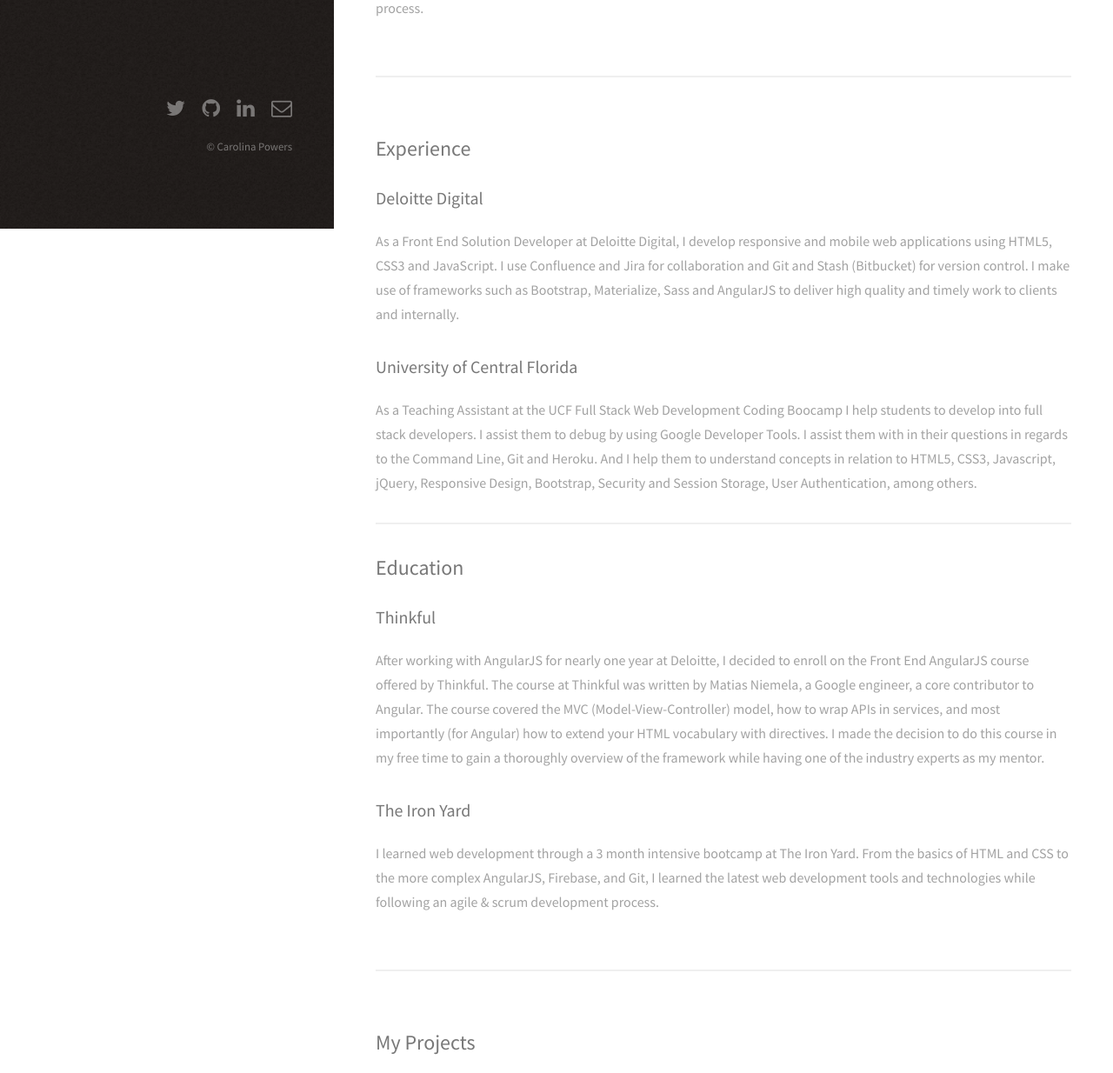
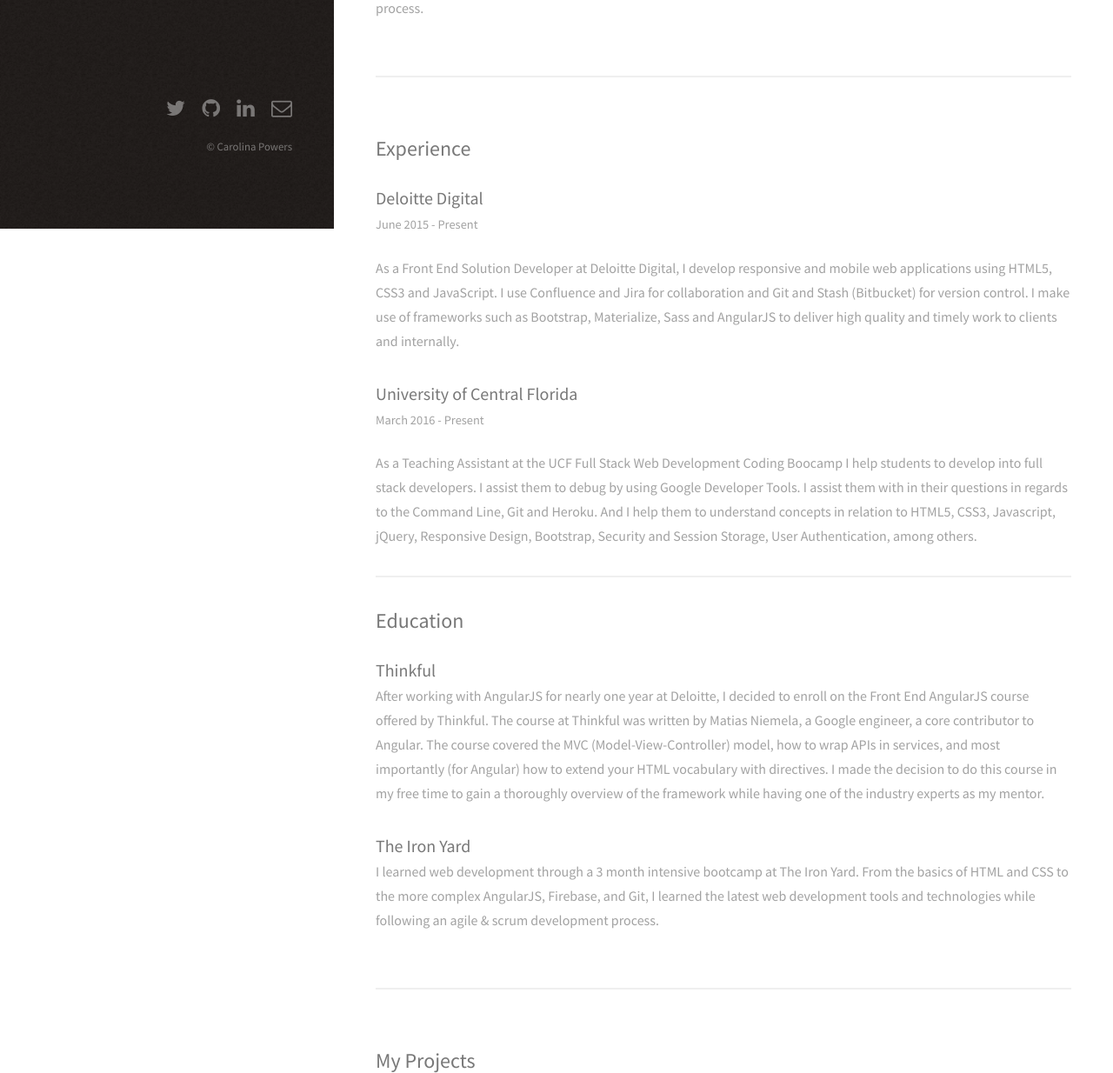
Before and after one commit to carolinapowers/portfolio, a PHP site: page /index.html in a window 1280 px wide. Shown: the part 537-1771 px from the top of the page at 87% size. Run offline with PHP 8.4, Linux system fonts and the light colour scheme; style sheets or scripts are compiled from the project's sources.

Commit message:
added dates for experience items

```diff
--- a/css/style.css
+++ b/css/style.css
@@ -1325,3 +1325,13 @@
 	body.is-touch .poptrox-popup .closer {
 		opacity: 1.0 !important;
 	}
+
+section#two > h3 {
+    margin-bottom: 0;
+}
+
+section#two > small {
+    display: inline-block;
+    margin-bottom: 1.5em;
+    font-size: 0.9em;
+}
--- a/index.html
+++ b/index.html
@@ -55,8 +55,10 @@
 					<section id="two">
 					    <h2>Experience</h2>
 					    <h3>Deloitte Digital</h3>
+					    <small>June 2015 - Present</small>
 					    <p>As a Front End Solution Developer at Deloitte Digital, I develop responsive and mobile web applications using HTML5, CSS3 and JavaScript. I use Confluence and Jira for collaboration and Git and Stash (Bitbucket) for version control. I make use of frameworks such as Bootstrap, Materialize, Sass and AngularJS to deliver high quality and timely work to clients and internally.</p>
 					    <h3>University of Central Florida</h3>
+					    <small>March 2016 - Present</small>
 					    <p>As a Teaching Assistant at the UCF Full Stack Web Development Coding Boocamp I help students to develop into full stack developers. I assist them to debug by using Google Developer Tools. I assist them with in their questions in regards to the Command Line, Git and Heroku. And I help them to understand concepts in relation to HTML5, CSS3, Javascript, jQuery, Responsive Design, Bootstrap, Security and Session Storage, User Authentication, among others.  </p>
 					    <hr>
 						<h2>Education</h2>
```
Also changed, not shown: index.php (deleted), sass/style.scss (line endings or trailing spaces).
